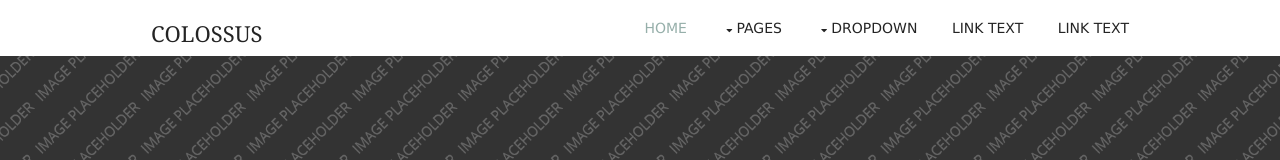
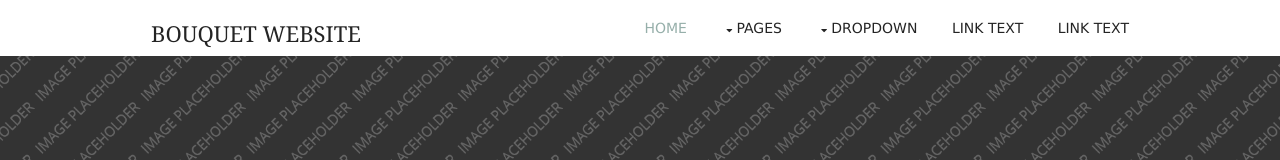
Before and after one commit to com-Marash/bouquetWebSite, a plain HTML site: page index.html in a window 1280 px wide. Shown: the top 160 px of the page. Drawn offline with Linux system fonts and the light colour scheme.

Commit message:
Change site title

```diff
--- a/index.html
+++ b/index.html
@@ -8,7 +8,7 @@ Licence URI: http://www.os-templates.com/template-terms
 -->
 <html>
 <head>
-<title>Colossus</title>
+<title>Bouquet Website</title>
 <meta charset="utf-8">
 <meta name="viewport" content="width=device-width, initial-scale=1.0, maximum-scale=1.0, user-scalable=no">
 <link href="layout/styles/layout.css" rel="stylesheet" type="text/css" media="all">
@@ -21,7 +21,7 @@ Licence URI: http://www.os-templates.com/template-terms
   <header id="header" class="clear">
     <!-- ################################################################################################ -->
     <div id="logo" class="fl_left">
-      <h1><a href="index.html">Colossus</a></h1>
+      <h1><a href="index.html">Bouquet Website</a></h1>
     </div>
     <!-- ################################################################################################ -->
     <nav id="mainav" class="fl_right">
```
